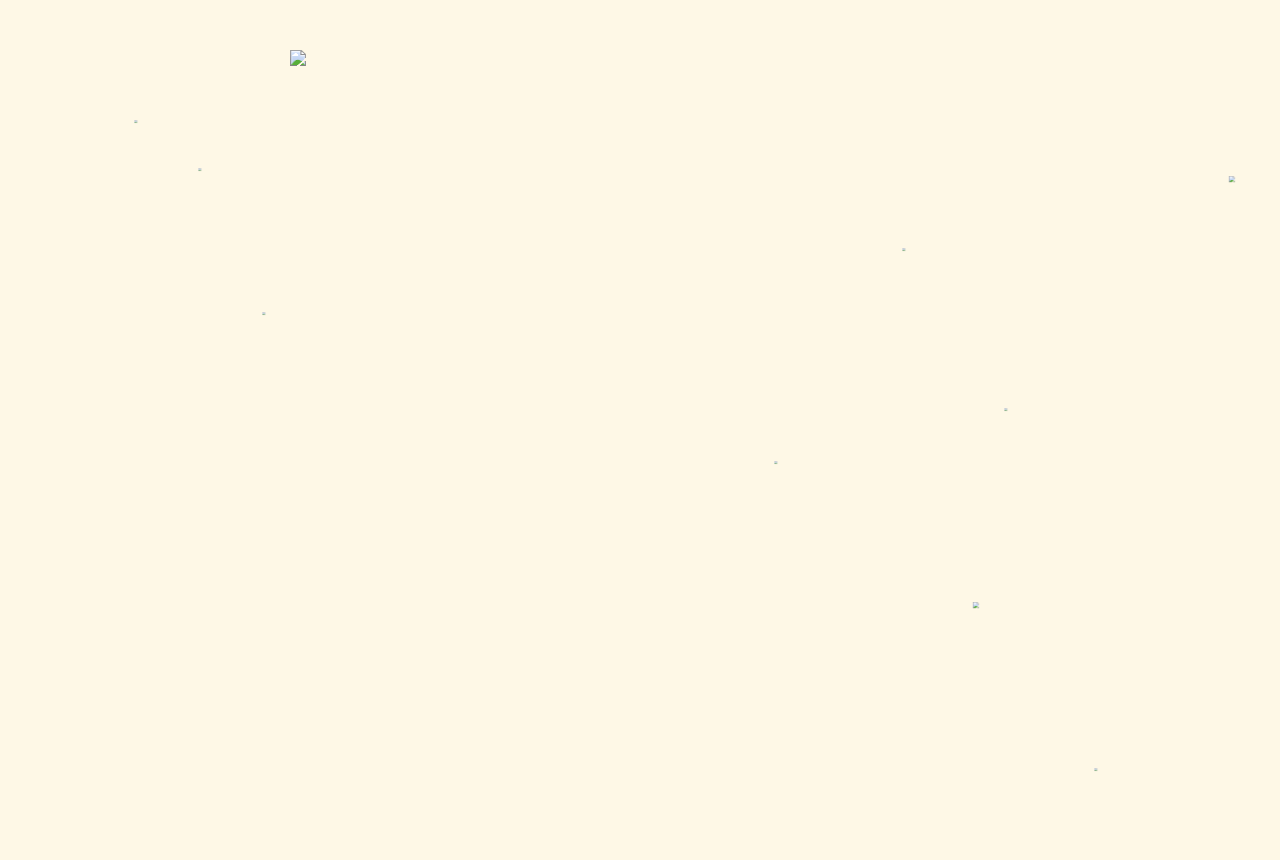
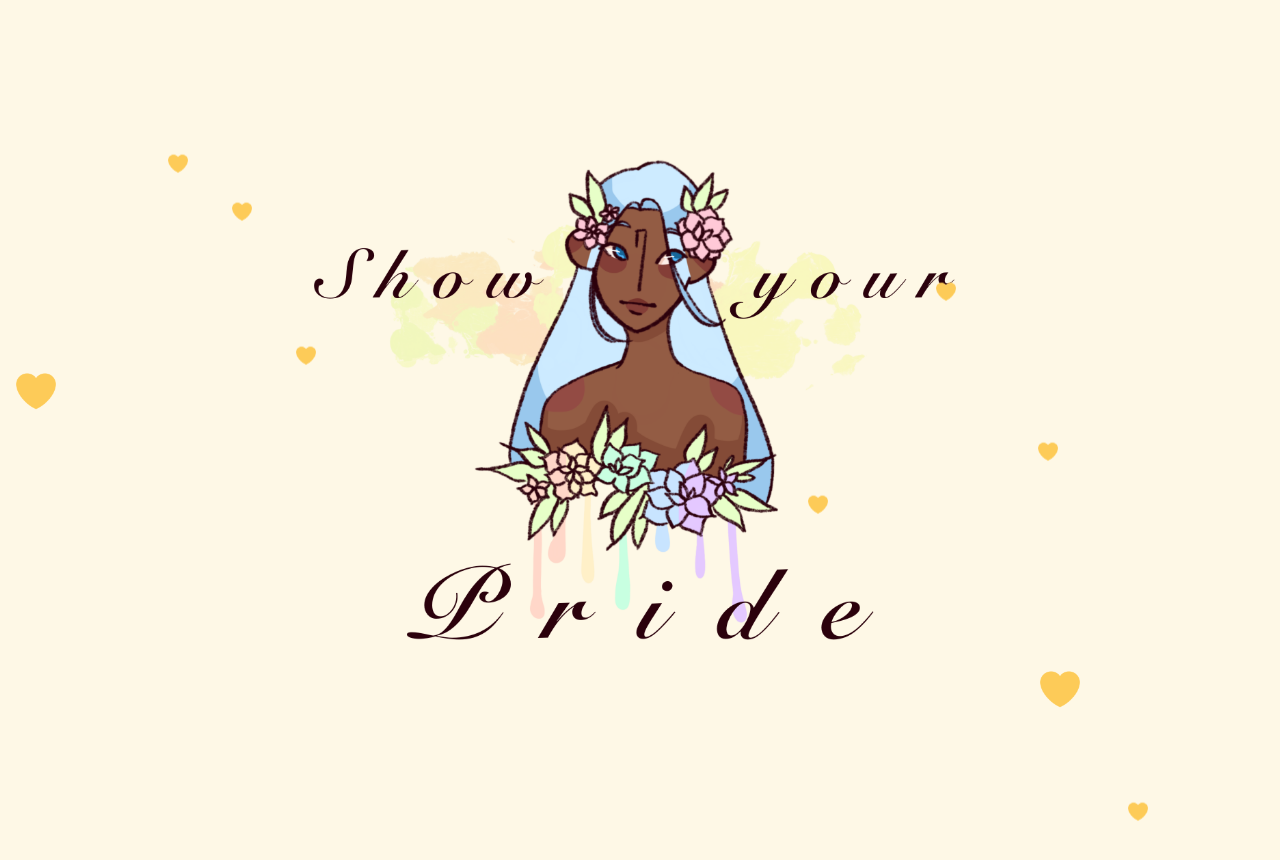
Before and after one commit to sxla/happy-birthday-oriana, a plain HTML site: page index.html in a window 1280 px wide. Shown: the top 860 px of the page. Drawn offline with Linux system fonts and the light colour scheme.

Commit message:
Update index.html

```diff
--- a/index.html
+++ b/index.html
@@ -180,11 +180,11 @@
 
 			<div class="slides">
 
-				<img src="images/birthday_o3.png" class="slide" id="slide3">
+				<img src="birthday_o3.png" class="slide" id="slide3">
 
-				<img src="images/birthday_o2.png" class="slide" id="slide2">
+				<img src="birthday_o2.png" class="slide" id="slide2">
 
-				<img src="images/birthday_o.png" class="slide" id="slide1">
+				<img src="birthday_o.png" class="slide" id="slide1">
 
 			</div>
 
@@ -194,24 +194,24 @@
 
 	<section>
 		<div class="hearts">
-			<div><img src="images/yellow_h.png"></div>
-			<div><img src="images/yellow_h.png"></div>
-			<div><img src="images/yellow_h.png"></div>
-			<div><img src="images/yellow_h.png"></div>
-			<div><img src="images/yellow_h.png"></div>
-			<div><img src="images/yellow_h.png"></div>
-			<div><img src="images/yellow_h.png"></div>
-			<div><img src="images/yellow_h.png"></div>
+			<div><img src="yellow_h.png"></div>
+			<div><img src="yellow_h.png"></div>
+			<div><img src="yellow_h.png"></div>
+			<div><img src="yellow_h.png"></div>
+			<div><img src="yellow_h.png"></div>
+			<div><img src="yellow_h.png"></div>
+			<div><img src="yellow_h.png"></div>
+			<div><img src="yellow_h.png"></div>
 		</div>
 		<div class="hearts hearts2">
-			<div><img src="images/yellow_h.png"></div>
-			<div><img src="images/yellow_h.png"></div>
-			<div><img src="images/yellow_h.png"></div>
-			<div><img src="images/yellow_h.png"></div>
-			<div><img src="images/yellow_h.png"></div>
-			<div><img src="images/yellow_h.png"></div>
-			<div><img src="images/yellow_h.png"></div>
-			<div><img src="images/yellow_h.png"></div>
+			<div><img src="yellow_h.png"></div>
+			<div><img src="yellow_h.png"></div>
+			<div><img src="yellow_h.png"></div>
+			<div><img src="yellow_h.png"></div>
+			<div><img src="yellow_h.png"></div>
+			<div><img src="yellow_h.png"></div>
+			<div><img src="yellow_h.png"></div>
+			<div><img src="yellow_h.png"></div>
 		</div>
 	</section>
 
```
